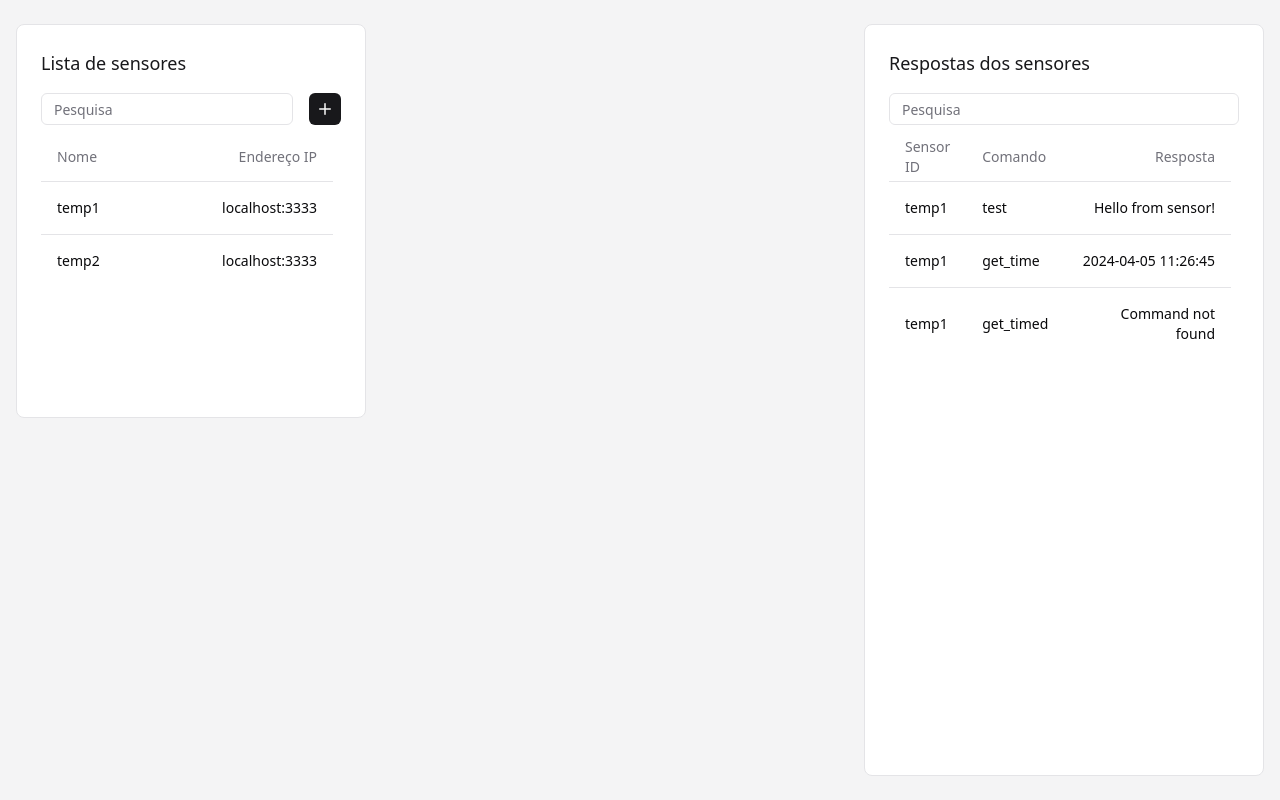
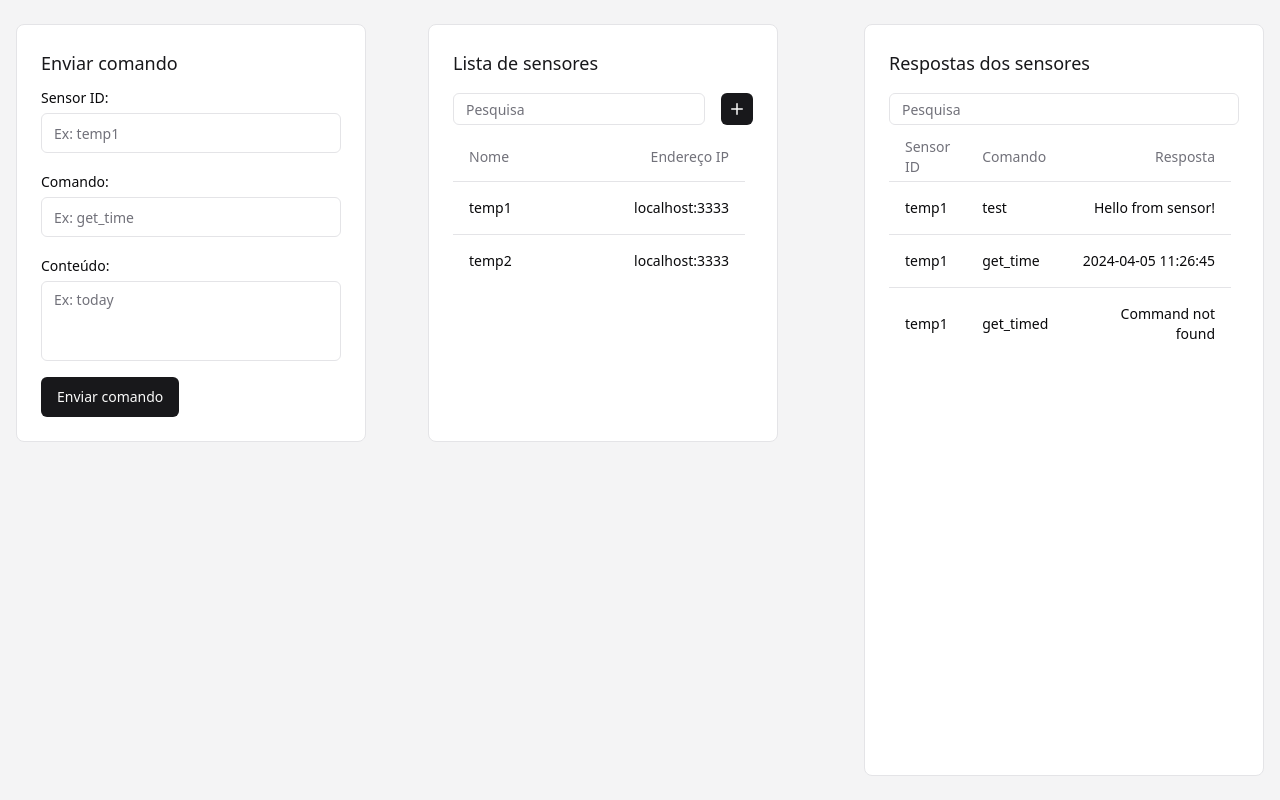
Before and after one commit to jnaraujo/tec502-iot-connect, a React (Vite) app in the folder client/: page / in a window 1280 px wide. Built offline with nearby package versions, Linux system fonts and the light colour scheme; a small style sheet from the web is missing.

Commit message:
feat: add send command box

```diff
--- /dev/null
+++ b/client/src/components/send-command.tsx
@@ -0,0 +1,51 @@
+import { Button } from "@/components/ui/button"
+import { Input } from "@/components/ui/input"
+import { Label } from "@/components/ui/label"
+import { Textarea } from "@/components/ui/textarea"
+
+export function SendCommandBox() {
+  return (
+    <article className="bg-background flex w-[350px] flex-col space-y-2 rounded-lg border p-6">
+      <h2 className="text-lg font-medium text-zinc-900">Enviar comando</h2>
+
+      <form className="flex flex-1 flex-col justify-between gap-4">
+        <div className="flex flex-col gap-4">
+          <div className="space-y-1">
+            <Label htmlFor="command">Sensor ID:</Label>
+            <Input
+              id="command"
+              name="command"
+              placeholder="Ex: temp1"
+              className="col-span-3"
+              required
+            />
+          </div>
+
+          <div className="space-y-1">
+            <Label htmlFor="command">Comando:</Label>
+            <Input
+              id="command"
+              name="command"
+              placeholder="Ex: get_time"
+              className="col-span-3"
+              required
+            />
+          </div>
+          <div className="space-y-1">
+            <Label htmlFor="content">Conteúdo:</Label>
+            <Textarea
+              id="content"
+              name="content"
+              placeholder="Ex: today"
+              className="resize-none"
+            />
+          </div>
+        </div>
+
+        <Button type="submit" className="w-fit">
+          Enviar comando
+        </Button>
+      </form>
+    </article>
+  )
+}
--- /dev/null
+++ b/client/src/components/ui/textarea.tsx
@@ -0,0 +1,24 @@
+import * as React from "react"
+
+import { cn } from "@/lib/utils"
+
+export interface TextareaProps
+  extends React.TextareaHTMLAttributes<HTMLTextAreaElement> {}
+
+const Textarea = React.forwardRef<HTMLTextAreaElement, TextareaProps>(
+  ({ className, ...props }, ref) => {
+    return (
+      <textarea
+        className={cn(
+          "flex min-h-[80px] w-full rounded-md border border-input bg-background px-3 py-2 text-sm ring-offset-background placeholder:text-muted-foreground focus-visible:outline-none focus-visible:ring-2 focus-visible:ring-ring focus-visible:ring-offset-2 disabled:cursor-not-allowed disabled:opacity-50",
+          className
+        )}
+        ref={ref}
+        {...props}
+      />
+    )
+  }
+)
+Textarea.displayName = "Textarea"
+
+export { Textarea }
--- a/client/src/routes/home.tsx
+++ b/client/src/routes/home.tsx
@@ -1,10 +1,13 @@
+import { SendCommandBox } from "@/components/send-command"
 import { SensorList } from "@/components/sensor-list"
 import { SensorResponseList } from "@/components/sensor-response-list"
 
 export function Home() {
   return (
     <main className="container grid h-screen grid-cols-[1fr_400px] gap-6 py-6">
-      <section>
+      <section className="grid h-fit grid-cols-2">
+        <SendCommandBox />
+
         <SensorList />
       </section>
 
```
Also changed, not shown: client/src/components/ui/label.tsx (+3 -4 lines).
